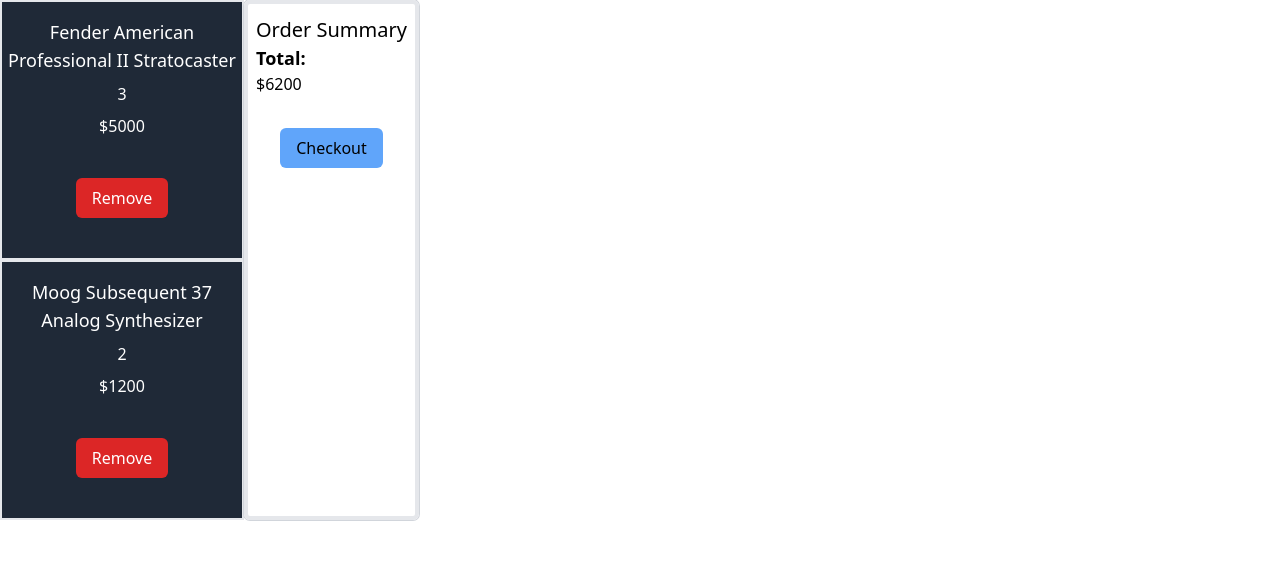
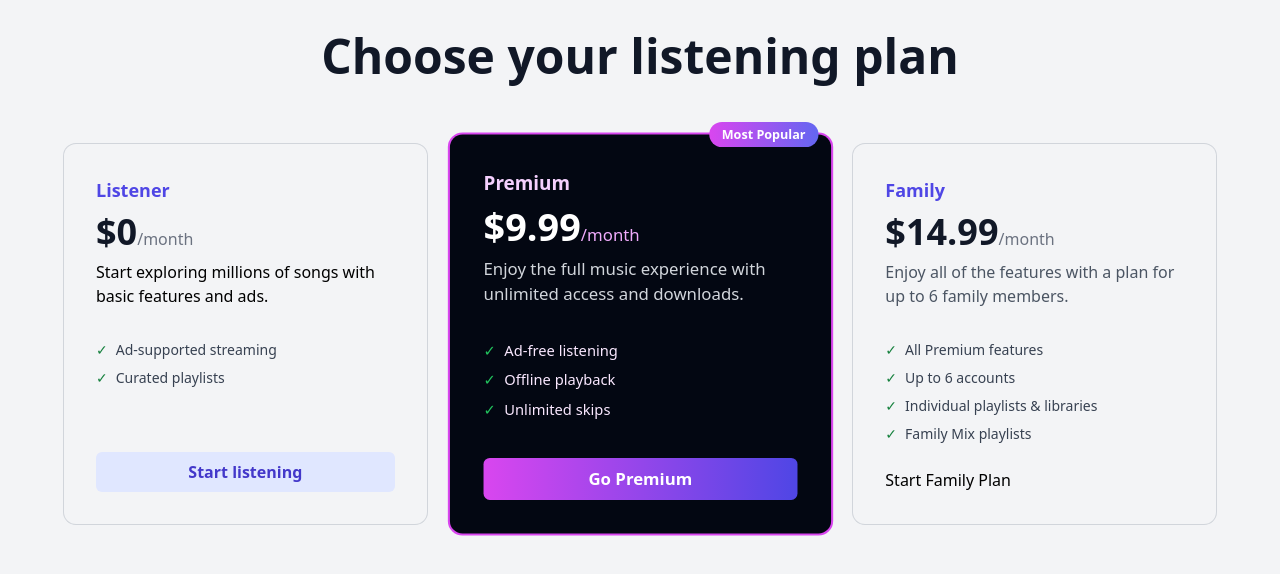
Before and after one commit to mdgabx/testing-notes, a plain HTML site: page tailwind-tutorial/pricing.html in a window 1280 px wide. Drawn offline with nearby package versions, Linux system fonts and the light colour scheme.

Commit message:
adding the pricing grid sample

```diff
--- a/tailwind-tutorial/pricing.html
+++ b/tailwind-tutorial/pricing.html
@@ -3,31 +3,94 @@
   <head>
     <meta charset="UTF-8" />
     <meta name="viewport" content="width=device-width, initial-scale=1.0" />
-    <title>Music Shopping Cart Page</title>
+    <title>Music App Pricing</title>
     <script src="https://cdn.tailwindcss.com"></script>
   </head>
-  <body>
-    <div id="shopping-cart-container" class="flex flex-col lg:flex-row">
-      <div id="products-container">
-        <div class="card py-4 flex justify-center items-center flex-col border-2 gap-2 bg-gray-800 text-white">
-          <h2 class="text-lg w-60 text-center">Fender American Professional II Stratocaster </h2>
-          <p class="quantity">3</p>
-          <p class="price">$5000</p>
-          <button class="remove-button bg-red-600 hover:bg-red-400 mt-8 mb-6 px-4 py-2 rounded-md">Remove</button>
+  <body class="bg-gray-100">
+    <main>
+      <h1 class="mt-8 mb-12 text-center text-3xl md:text-5xl font-semibold text-gray-900">Choose your listening plan</h1>
+      <div class="grid grid-cols-1 md:grid-cols-3 max-w-6xl mx-auto gap-8 mt-16">
+        <div class="bg-gray-100 ring-1 ring-gray-300 grid grid-rows-[1fr_auto] rounded-xl p-8 gap-6">
+          <div class="grid grid-rows-[auto_auto_auto_1fr] gap-y-2">
+            <h2 class="text-lg font-semibold text-indigo-600">Listener</h2>
+            <p class="text-4xl font-bold text-gray-900">$0<span class="text-base font-medium text-gray-500">/month</span></p>
+            <p>
+              Start exploring millions of songs with basic features and ads.
+            </p>
+            <ul class="mt-6 space-y-2 text-sm text-gray-700">
+              <li>
+                <span aria-hidden class="text-green-700 mr-2">&#10003;</span>Ad-supported streaming
+              </li>
+              <li>
+                <span aria-hidden class="text-green-700 mr-2">&#10003;</span>Curated playlists
+              </li>
+            </ul>
+          </div>
+          <a
+            href="#"
+            class="block rounded-md bg-indigo-100 px-4 py-2 text-center font-semibold text-indigo-700 hover:bg-indigo-200"
+          >
+            Start listening
+          </a>
         </div>
-        <div class="ard py-4 flex justify-center items-center flex-col border-2 gap-2 bg-gray-800 text-white">
-          <h2 class="text-lg w-60 text-center">Moog Subsequent 37 Analog Synthesizer</h2>
-          <p class="quantity">2</p>
-          <p class="price">$1200</p>
-          <button class="remove-button bg-red-600 hover:bg-red-400 mt-8 mb-6 px-4 py-2 rounded-md">Remove</button>
+        <div class="relative bg-gray-950 text-white ring-2 ring-fuchsia-500 p-8 grid grid-rows-[1fr_auto] gap-6 rounded-xl scale-105">
+          <div class="absolute -top-3 right-3 bg-gradient-to-r from-fuchsia-500 to-indigo-500 rounded-full px-3 py-1 text-xs font-bold text-white">Most Popular</div>
+          <div class="grid grid-rows-[auto_auto_auto_1fr] gap-y-2">
+            <h2 class="text-lg font-semibold text-fuchsia-200">Premium</h2>
+            <p class="text-4xl font-bold text-white">
+              $9.99<span class="text-base font-medium text-fuchsia-300">/month</span>
+            </p>
+            <p class="text-gray-300">
+              Enjoy the full music experience with unlimited access and
+              downloads.
+            </p>
+            <ul class="mt-6 space-y-2 text-sm text-fuchsia-100">
+              <li>
+                <span aria-hidden class="text-green-500 mr-2">&#10003;</span>Ad-free listening
+              </li>
+              <li>
+                <span aria-hidden class="text-green-500 mr-2">&#10003;</span>Offline playback
+              </li>
+              <li>
+                <span aria-hidden class="text-green-500 mr-2">&#10003;</span>Unlimited skips
+              </li>
+            </ul>
+          </div>
+          <a
+            href="#"
+            class="block rounded-md bg-gradient-to-r from-fuchsia-500 to-indigo-600 text-white hover:from-fuchsia-600 hover:to-indigo-700 px-4 py-2 text-center font-semibold"
+          >
+            Go Premium
+          </a>
+        </div>
+        <div class="bg-gray-100 ring-1 ring-gray-300 p-8 rounded-xl grid grid-rows-[1fr_auto] gap-6">
+          <div class="grid grid-rows-[auto_auto_auto_1fr] gap-y-2">
+            <h2 class="text-lg font-semibold text-indigo-600">Family</h2>
+            <p class="text-4xl font-bold text-gray-900">
+              $14.99<span class="text-base font-medium text-gray-500">/month</span>
+            </p>
+            <p class="text-gray-600">
+              Enjoy all of the features with a plan for up to 6 family members.
+            </p>
+            <ul class="mt-6 space-y-2 text-sm text-gray-700">
+              <li>
+                <span aria-hidden class="text-green-700 mr-2">&#10003;</span>All Premium features
+              </li>
+              <li>
+                <span aria-hidden class="text-green-700 mr-2">&#10003;</span>Up to 6 accounts
+              </li>
+              <li>
+                <span aria-hidden class="text-green-700 mr-2">&#10003;</span>Individual playlists &
+                libraries
+              </li>
+              <li>
+                <span aria-hidden class="text-green-700 mr-2">&#10003;</span>Family Mix playlists
+              </li>
+            </ul>
+          </div>
+          <a href="#">Start Family Plan</a>
         </div>
       </div>
-
-      <div id="order-summary-container" class="ring-1 ring-gray-300 rounded-md border-4 flex flex-col py-3 px-2">
-        <h2 class="text-xl">Order Summary</h2>
-        <p id="total" class="font-semibold text-lg">Total:</p><span id="total-amount">$6200</span>
-        <a href="#" class="mx-auto text-center bg-blue-400 hover:bg-blue-600 mt-8 mb-6 px-4 py-2 rounded-md">Checkout</a>
-      </div>
-    </div>
+    </main>
   </body>
 </html>
```
